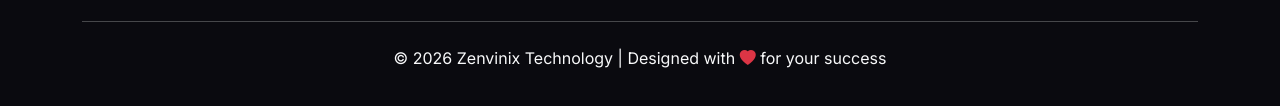
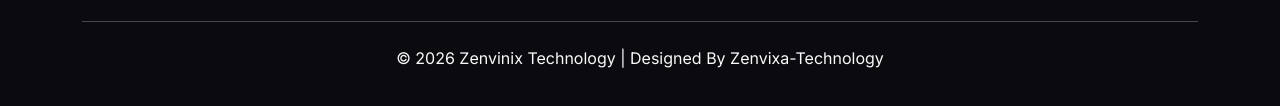
Before and after one commit to kukadiya-dharmik/zenvixa-technology, a plain HTML site: page index.html in a window 1280 px wide. Shown: the part 4879-4985 px from the top of the page. Drawn offline with nearby package versions, Linux system fonts and the light colour scheme.

```diff
--- a/index.html
+++ b/index.html
@@ -445,7 +445,7 @@
             <hr class="my-4">
             <div class="row">
                 <div class="col-12 text-center">
-                    <p class="mb-0">&copy; 2026 Zenvinix Technology | Designed with <i class="bi bi-heart-fill text-danger"></i> for your success</p>
+                    <p class="mb-0">&copy; 2026 Zenvinix Technology | Designed By Zenvixa-Technology</p>
                 </div>
             </div>
         </div>
```
